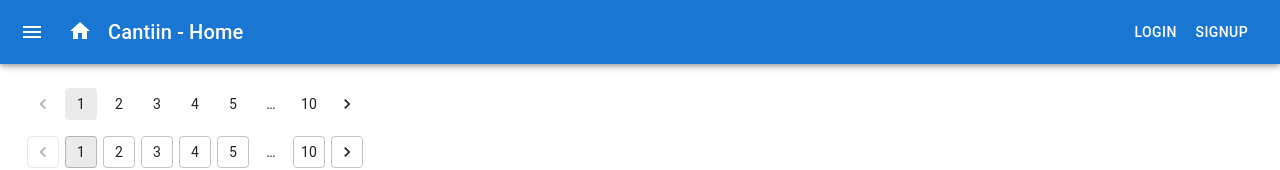
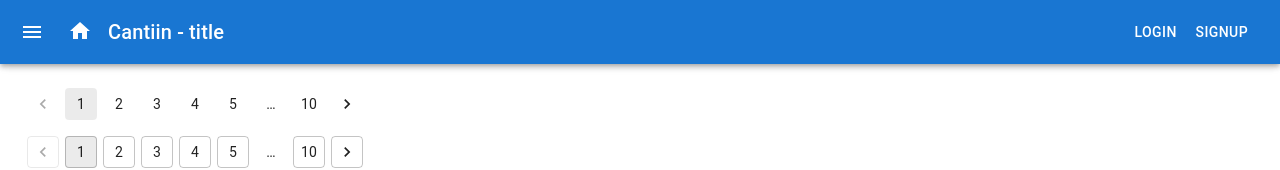
Before and after one commit to Techsolutions1213/Cantiin-React-NextJS, a React (Create React App) app in the folder Cantiin-React-MaterialUI/: page /test in a window 1280 px wide. Shown: the top 170 px of the page. Built offline with nearby package versions, Linux system fonts and the light colour scheme; no server answers.

Commit message:
Made Drawed Header use the title from context

```diff
--- a/Cantiin-React-MaterialUI/src/Custom/Drawer.js
+++ b/Cantiin-React-MaterialUI/src/Custom/Drawer.js
@@ -137,7 +137,7 @@ export default function DrawerCustom({DrawerContent, DrawerHeaderCustom}) {
 					<HomeIcon sx={{mr:2,mt:.5, color:"white"}}/>
 					</Link>
 					<Typography variant="h6" noWrap component="div" sx={{ flexGrow: 1 }}>
-            Cantiin - Home
+            Cantiin - {headerTitle}
 					</Typography>
 					{accountSection}
 
```
